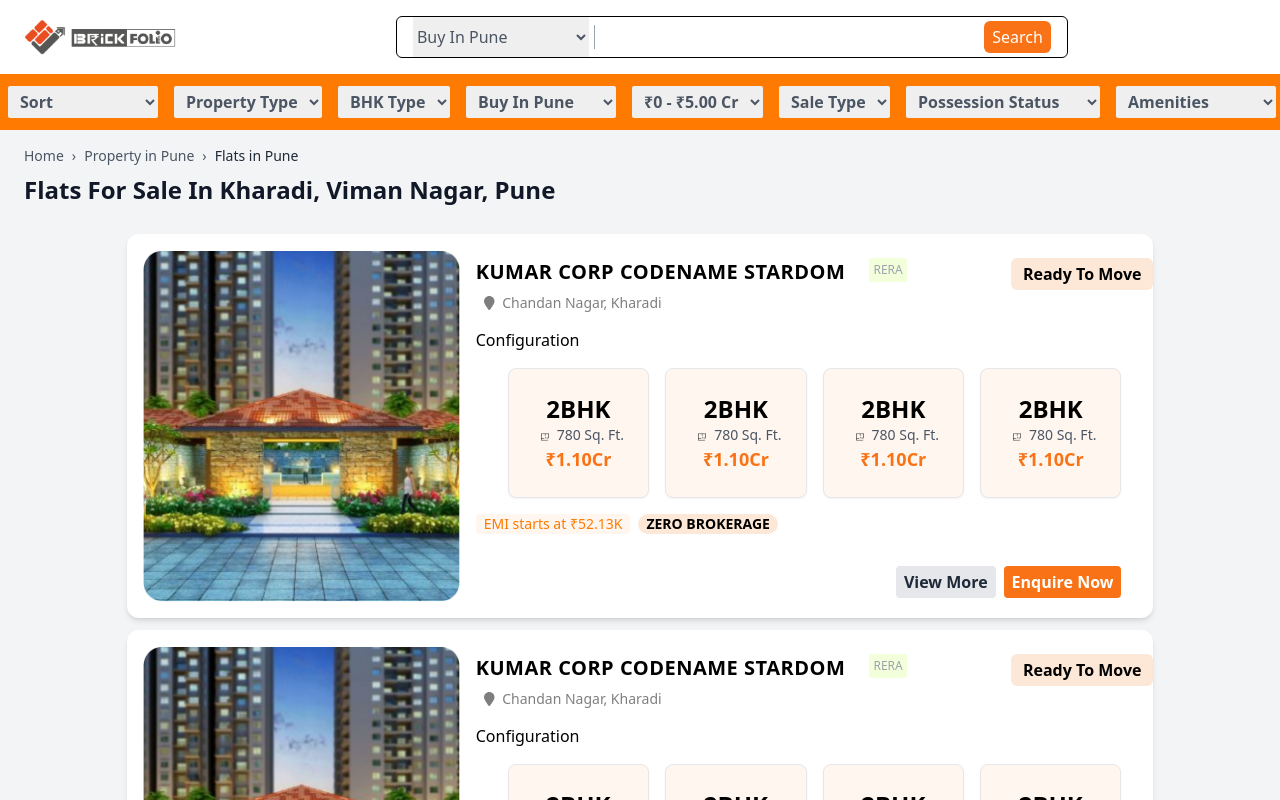
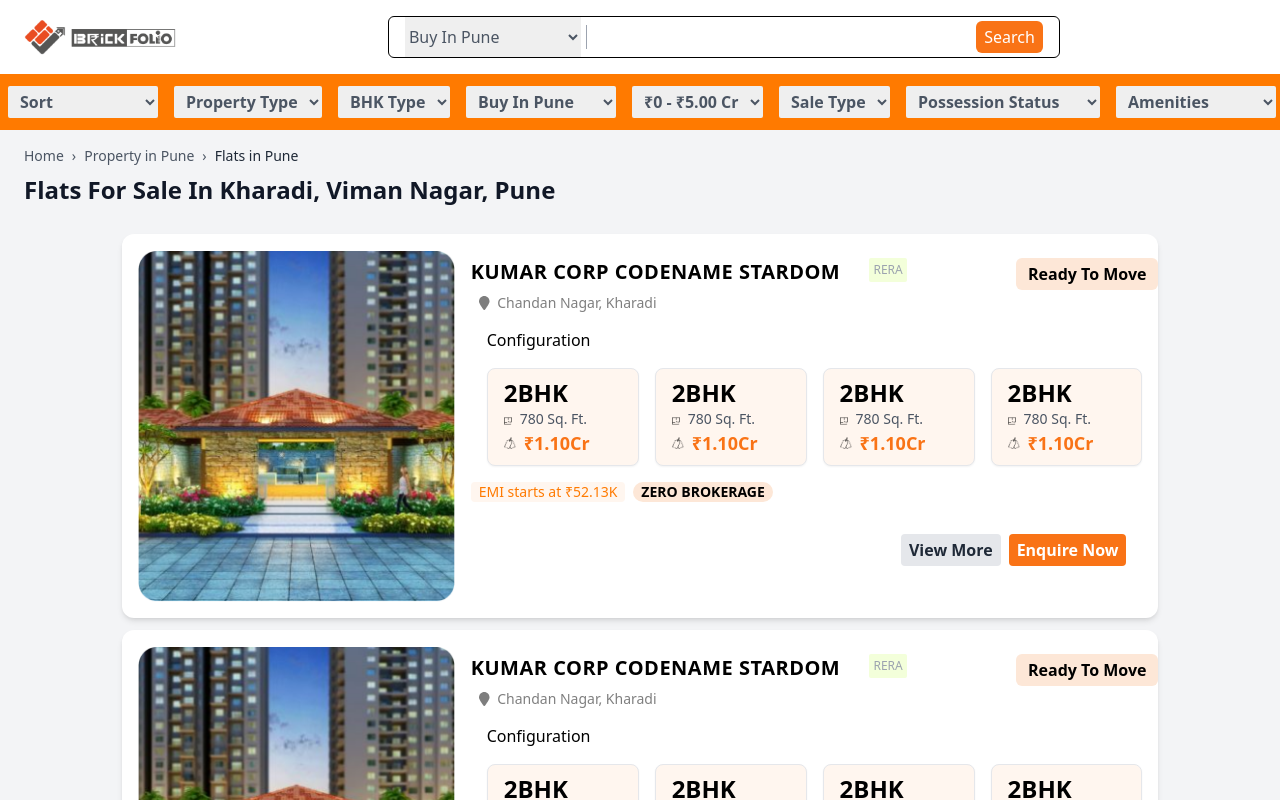
Before and after one commit to AnkurBahadure/brickfolio, a React (Vite) app in the folder frontend/: page / in a window 1280 px wide. Shown: the top 800 px of the page. Built offline with nearby package versions, Linux system fonts and the light colour scheme.

Commit message:
minor fix

```diff
--- a/frontend/src/Components/Navbar.jsx
+++ b/frontend/src/Components/Navbar.jsx
@@ -14,9 +14,9 @@
 const Navbar = ({ selectedValue, onChange }) => {
   return (
     <nav className="">
-      <div className="container p-4 flex justify-between items-center">
+      <div className="container mx-auto p-4 flex justify-between items-center">
         <div>
-          <div className="mr-4 ">
+          <div className="">
             <a href="/"><img src={logo} alt="Logo" className="h-10" /></a>
           </div>
         </div>
@@ -42,7 +42,7 @@
           </button>
         </div>
 
-        <div className="hidden md:flex items-center space-x-4">
+        <div className="hidden md:flex space-x-4">
           {/* Buttons */}
           <button className="bg-[#FDE7D7] border border-black hover:bg-[#F0E4D7] text-gray-700 py-2 px-4 rounded-md shadow">
             <FontAwesomeIcon className="mr-2" icon={faUser} />
--- a/frontend/src/Components/PropertyCard.jsx
+++ b/frontend/src/Components/PropertyCard.jsx
@@ -1,6 +1,7 @@
 import propertyImage from "../assets/propertyImage.png";
 import data from '../assets/data.json'; // Make sure the path to the JSON file is correct
 import area from '../assets/area.png'
+import cost from '../assets/cost.png'
 import { FontAwesomeIcon } from "@fortawesome/react-fontawesome";
 import { faLocationPin } from '@fortawesome/free-solid-svg-icons';
 const PropertyCard = () => {
@@ -29,19 +30,21 @@
                 {property.location}
               </p>
               {/* <p className="mt-2 text-gray-500">{property.status}</p> */}
-              <p className="mt-4 text-black-500">Configuration</p>
-              <div className="mt-4 flex gap-4 px-8">
+              <p className="mt-4 px-4 text-black-500">Configuration</p>
+              <div className="mt-4 flex gap-4 px-4">
                 {property.configurations.map((config, configIndex) => (
-                  <div key={configIndex} className="border bg-[#FFF6EF] p-6 rounded-lg shadow-sm text-center">
+                  <div key={configIndex} className="border bg-[#FFF6EF] pr-12 pl-4 py-2 rounded-lg shadow-sm ">
                     <p className="text-2xl font-extrabold">{config.type}</p>
                     <div className="flex">
-                      <div className="flex  ml-2">
-                        <img className="object-fill mt-2 w-2 h-2 " src={area} alt="size" />
-                        </div>
-                      <span className="text-sm text-gray-600 ml-2">{config.size}</span>
+                      <div className="">
+                        <img className="object-fill mt-2 w-2 h-2" src={area} alt="size" />
+                      </div>
+                      <span className="text-sm text-gray-600 pl-2">{config.size}</span>
                     </div>
-
-                    <p className="text-orange-500 text-lg font-bold">{config.price}</p>
+                    <div className="flex">
+                      <img className="object-fill mt-2 w-3 h-3" src={cost} alt="size" />
+                      <p className="text-orange-500 text-lg font-bold pl-2">{config.price}</p>
+                    </div>
                   </div>
                 ))}
               </div>
```
